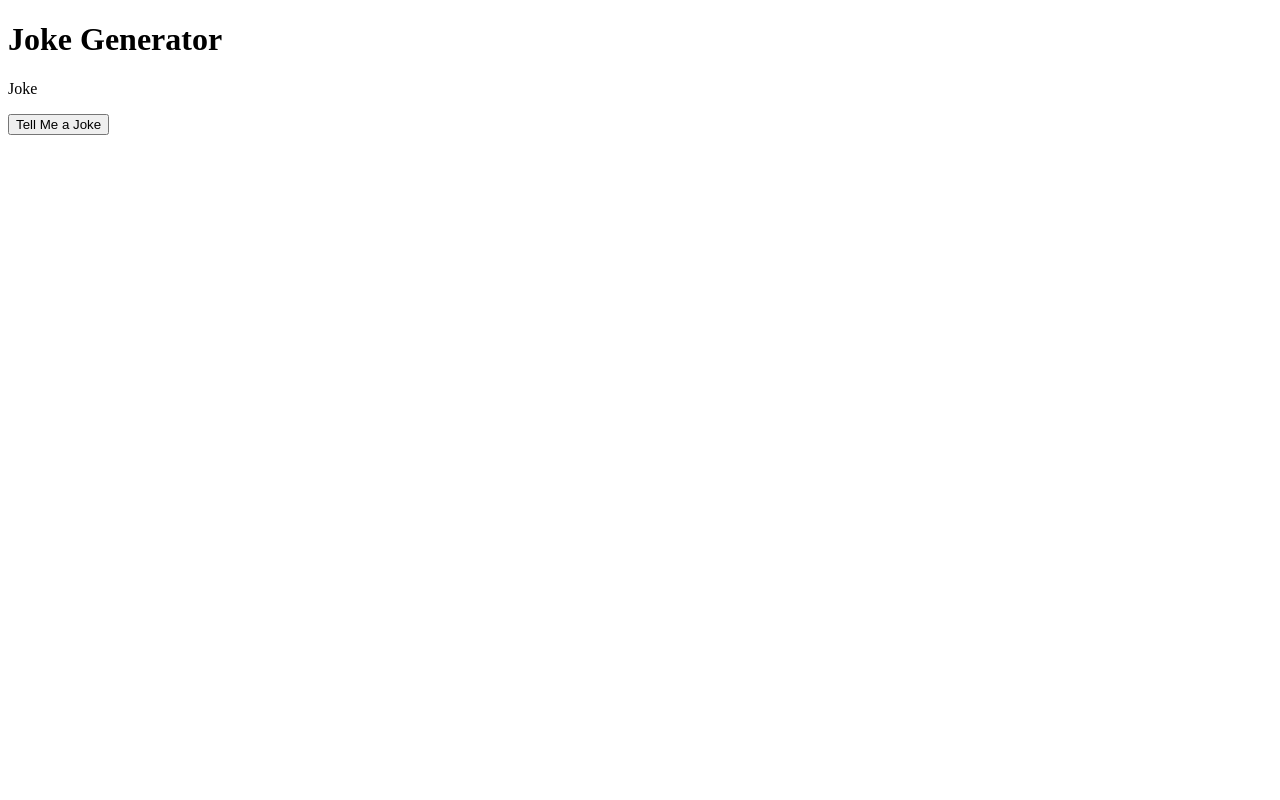
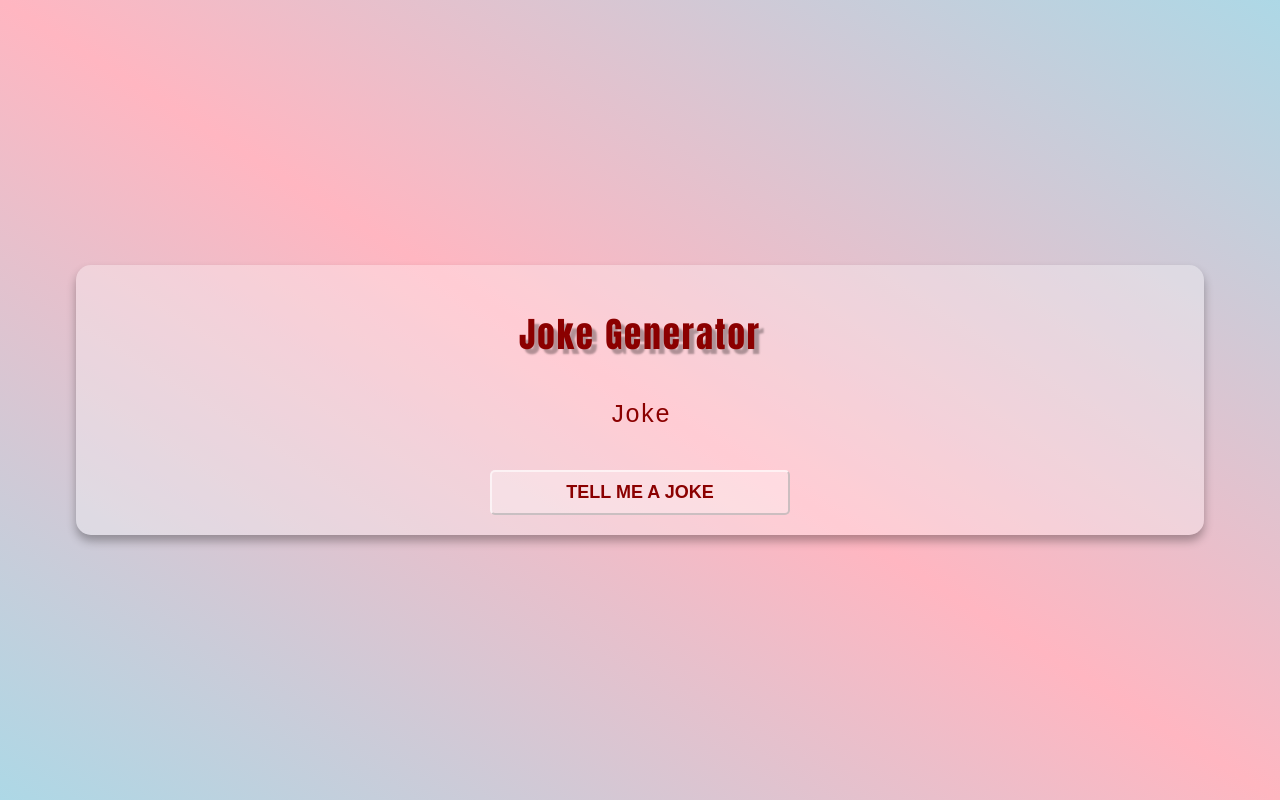
Before and after one commit to raahikaan/joke-generator, a plain HTML site: page index.html in a window 1280 px wide. Drawn offline with Linux system fonts and the light colour scheme.

Commit message:
css part of the  project

```diff
--- a/index.html
+++ b/index.html
@@ -5,6 +5,7 @@
     <meta http-equiv="X-UA-Compatible" content="IE=edge">
     <meta name="viewport" content="width=device-width, initial-scale=1.0">
     <title>Joke Generator</title>
+    <link rel="stylesheet" href="style.css">
 </head>
 <body>
     <div class="container">
--- /dev/null
+++ b/style.css
@@ -0,0 +1,52 @@
+body{
+    margin: 0;
+    background: linear-gradient(to left bottom,lightblue, lightpink, lightblue);
+    min-height: 100vh;
+    display: flex;
+    justify-content: center;
+    align-items: center;
+    font-family: monospace;
+}
+
+.container{
+    background-color: rgba(255, 255, 255, .3);
+    padding: 20px;
+    box-shadow: 0 6px 10px rgba(0, 0, 0, .3);
+    border-radius: 15px;
+    width: 85%;
+    text-align: center;
+    color: darkred;
+}
+
+.heading{
+    font-size: 35px;
+    font-family: Impact, Impact, Impact, Haettenschweiler, 'Arial Narrow Bold', sans-serif;
+    font-weight: 200;
+    text-shadow: 5px 5px 2px rgba(0, 0, 0, .3);
+    letter-spacing: 2px;
+}
+
+.joke{
+    font-size: 25px;
+    font-weight: 500;
+    margin: 40px;
+}
+
+.btn{
+    font-size: 18px;
+    font-weight: 700;
+    border-radius: 5px;
+    cursor: pointer;
+    padding: 10px;
+    background-color: rgba(255, 255, 255, .3);
+    border-color: rgba(255, 255, 255, .6);
+    text-transform: uppercase;
+    width: 300px;
+    color: darkred;
+}
+
+.btn:hover{
+    background-color: rgba(255, 255, 255, .5);
+    box-shadow: 0 4px 4px rgba(0, 0, 0, .3);
+    transition: all 300ms ease;
+}
```
